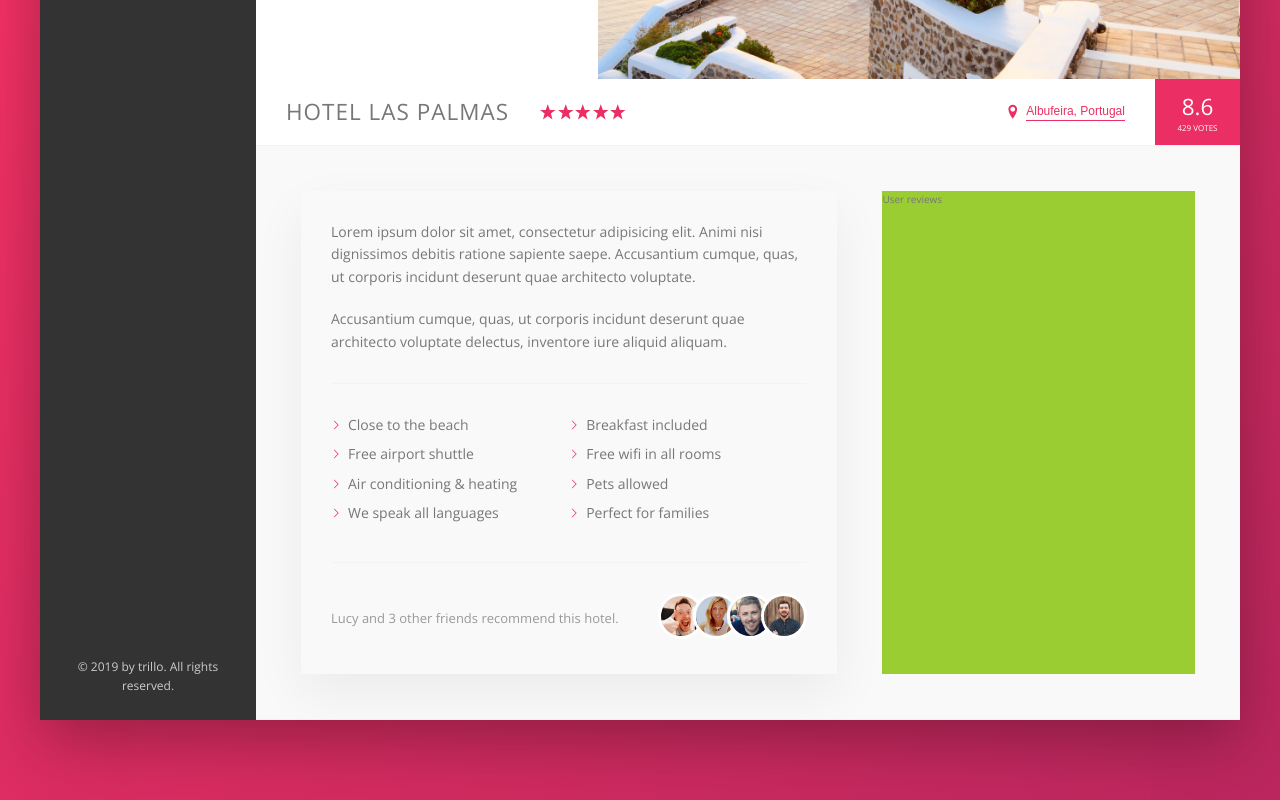
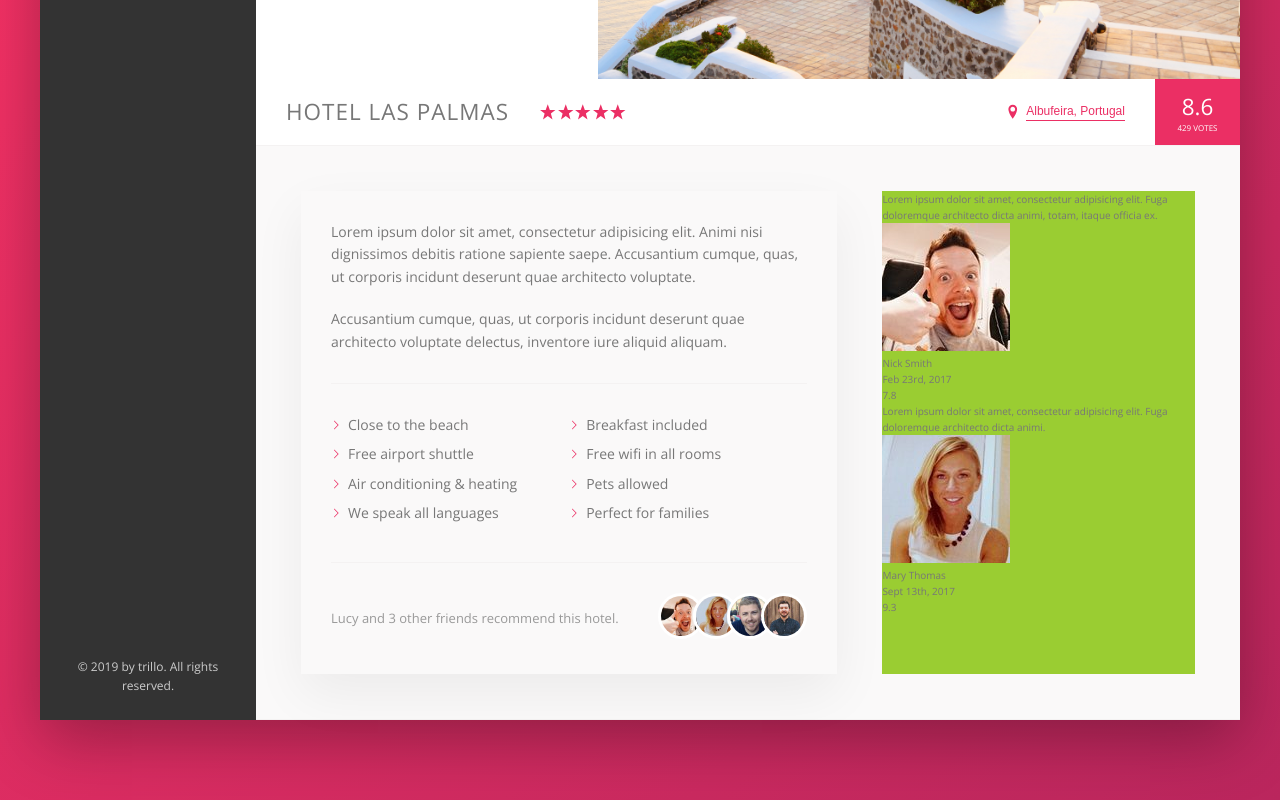
Before and after one commit to SebastianLF/trillo, a website: page index.html in a window 1280 px wide. Shown: the part 456-1256 px from the top of the page. Drawn offline with nearby package versions, Linux system fonts and the light colour scheme.

Commit message:
implement html reviews part

```diff
--- a/index.html
+++ b/index.html
@@ -165,9 +165,36 @@
                                 </div>
                             </div>
                         </div>
+                        <!-- Figure are not only for pictures or images,
+                             figures are great for text and description of the image.
+                             Figure is perfect here for our review. -->
+                        <div class="user-reviews">
 
-                        <div class="user-reviews">
-                            User reviews
+                            <figure class="review">
+                                <blockquote class="review__text">
+                                    Lorem ipsum dolor sit amet, consectetur adipisicing elit. Fuga doloremque architecto dicta animi, totam, itaque officia ex.
+                                </blockquote>
+                                <figcaption class="review__user">
+                                    <img src="img/user-1.jpg" alt="User 1" class="review__photo">
+                                    <div class="review__user-box">
+                                        <p class="review__user-name">Nick Smith</p>
+                                        <p class="review__user-date">Feb 23rd, 2017</p>
+                                    </div>
+                                    <div class="review__rating">7.8</div>
+                                </figcaption>
+                            </figure>
+                            <figure class="review">
+                                <blockquote class="review__text">
+                                        Lorem ipsum dolor sit amet, consectetur adipisicing elit. Fuga doloremque architecto dicta animi.                                </blockquote>
+                                <figcaption class="review__user">
+                                    <img src="img/user-2.jpg" alt="User 1" class="review__photo">
+                                    <div class="review__user-box">
+                                        <p class="review__user-name">Mary Thomas</p>
+                                        <p class="review__user-date">Sept 13th, 2017</p>
+                                    </div>
+                                    <div class="review__rating">9.3</div>
+                                </figcaption>
+                            </figure>
                         </div>
                     </div>
                 </main>
```
